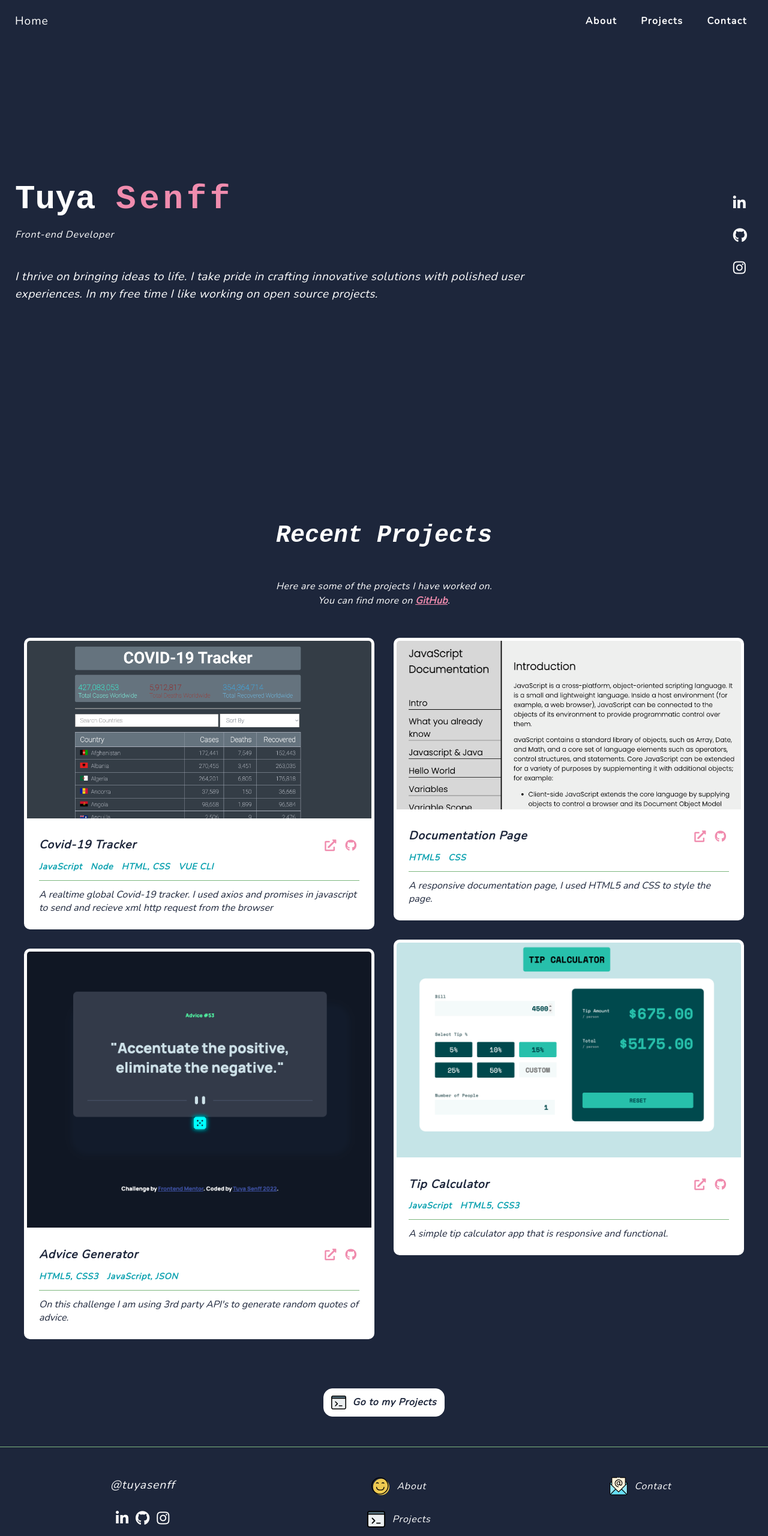
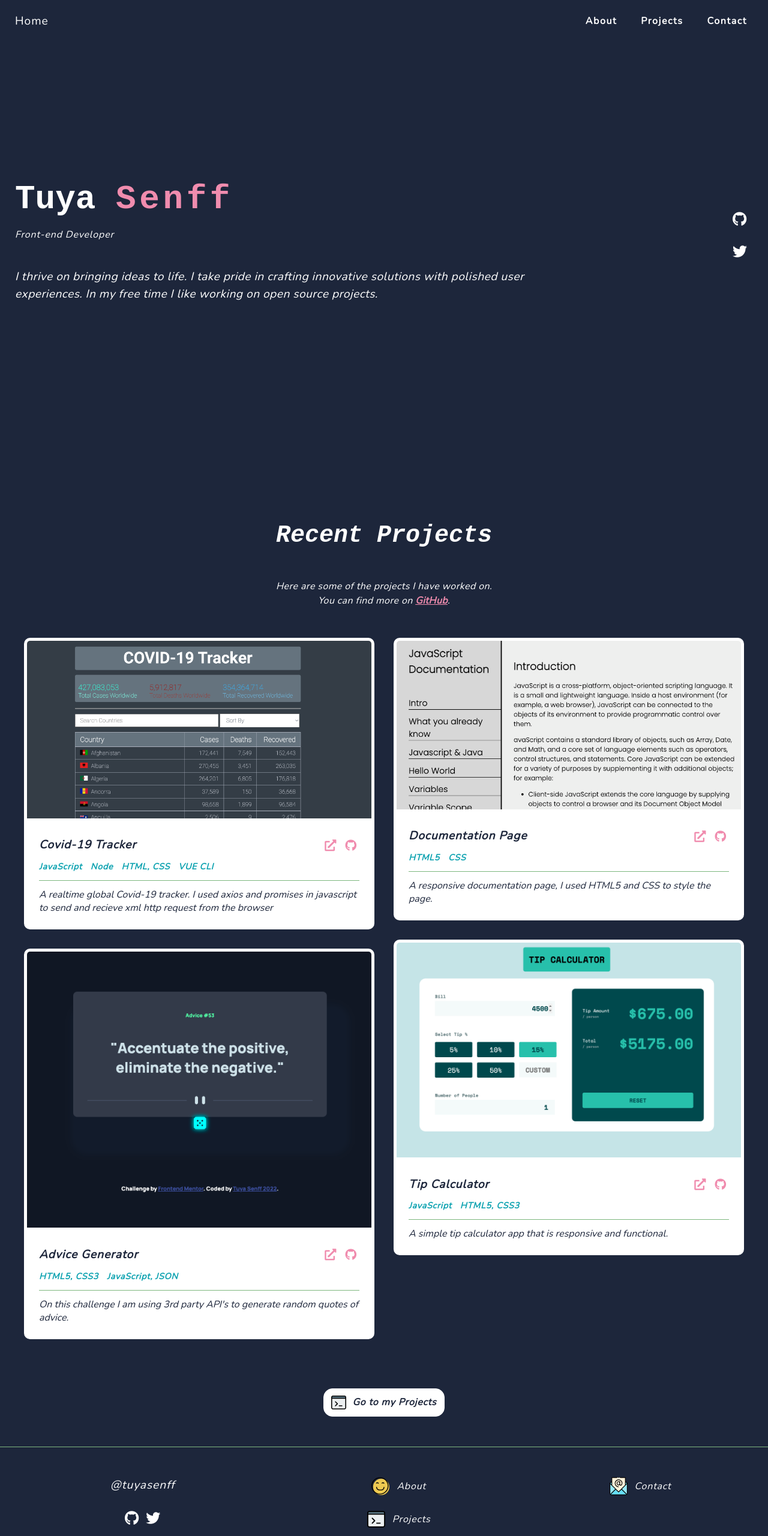
Before and after one commit to treki/portfolio-Tuya, a plain HTML site: page index.html in a window 1280 px wide. Shown: the top 2560 px of the page at 60% size. Drawn offline with nearby package versions, Linux system fonts and the light colour scheme.

Commit message:
fixed contact added twitter

```diff
--- a/css/footer.css
+++ b/css/footer.css
@@ -1,3 +1,4 @@
+
 .footer-container {
     border-top: 1px solid #7EB77F;
     margin: 50px auto;
--- a/index.html
+++ b/index.html
@@ -58,19 +58,20 @@
                 </div>-->
             <div class="landing-page-socials">
                 <ul>
-                    <li class="social-link">
+                  <!--  <li class="social-link">
                         <a href="https://www.linkedin.com/in/TuyaSenff2303/" aria-label="LinkedIn" target="_blank">
                             <i class="fab fa-linkedin-in"></i>
                         </a>
-                    </li>
+                    </li>-->
                     <li class="social-link">
                         <a href="https://github.com/treki" aria-label="GitHub" target="_blank">
                             <i class="fab fa-github"></i>
                         </a>
                     </li>
                     <li class="social-link">
-                        <a href="https://instagram.com/Tuyadotexe" aria-label="Instagram" target="_blank">
-                            <i class="fab fa-instagram"></i>
+                        <a href="https://twitter.com/tuyasenff" aria-label="Twitter"
+                            target="_blank">
+                            <i class="fab fa-twitter"></i>
                         </a>
                     </li>
                 </ul>
@@ -208,11 +209,11 @@
                 <a href="/" class="footer-logo">@tuyasenff</a>
                 <div class="socials">
                     <ul>
-                        <li class="social-link">
+                        <!--<li class="social-link">
                             <a href="https://www.linkedin.com/in/tuyasenff" aria-label="LinkedIn" target="_blank">
                                 <i class="fab fa-linkedin-in"></i>
                             </a>
-                        </li>
+                        </li>-->
                         <li class="social-link">
                             <a href="https://github.com/treki" aria-label="GitHub" target="_blank">
                                 <i class="fab fa-github"></i>
@@ -220,8 +221,9 @@
                         </li>
 
                         <li class="social-link">
-                            <a href="https://instagram.com/tuyasenff" aria-label="Instagram" target="_blank">
-                                <i class="fab fa-instagram"></i>
+                            <a href="https://twitter.com/tuyasenff" aria-label="Twitter"
+                                target="_blank">
+                                <i class="fab fa-twitter"></i>
                             </a>
                         </li>
                     </ul>
```
Also changed, not shown: about.html (+5 -4 lines), contact.html (+9 -6 lines), projects.html (+5 -4 lines), 1 other file.
